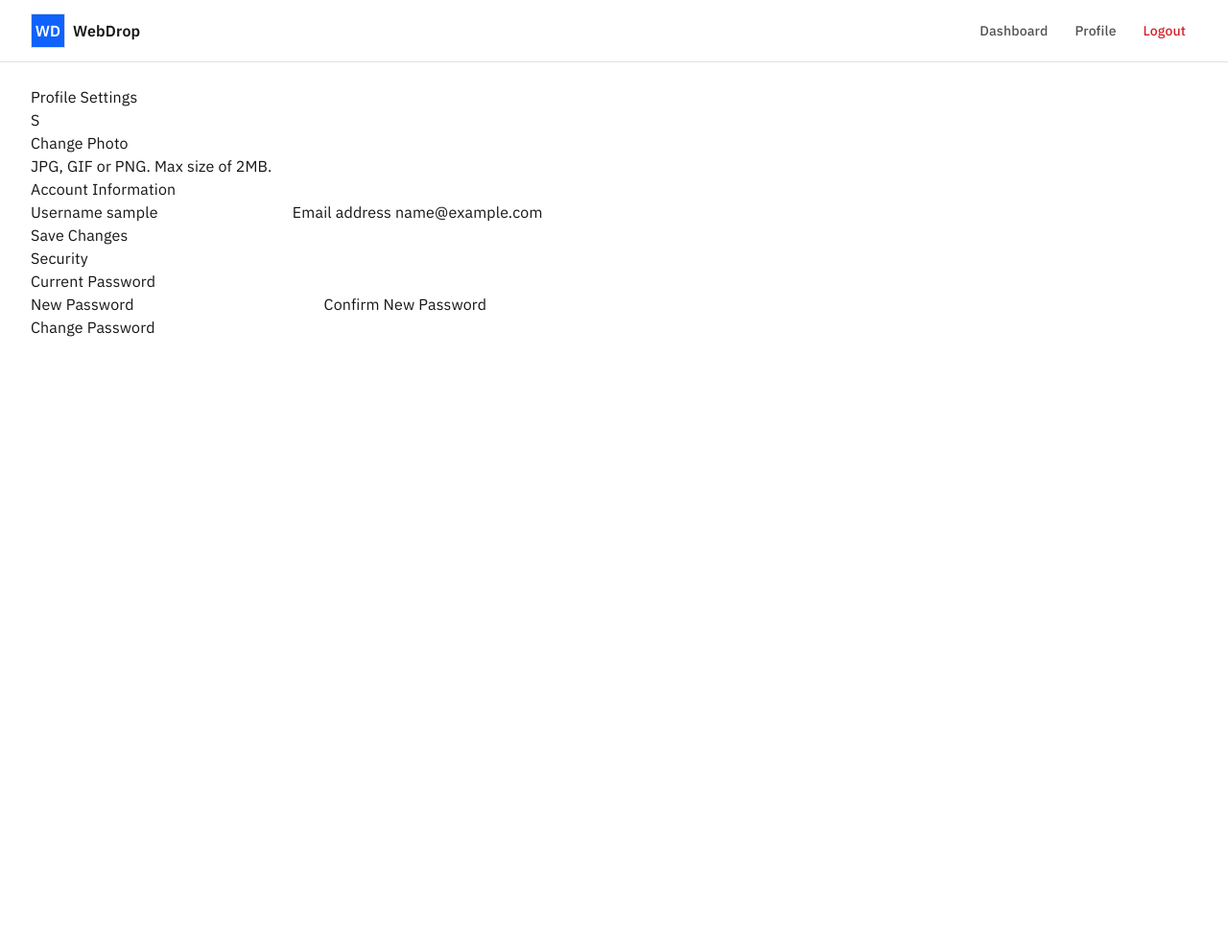
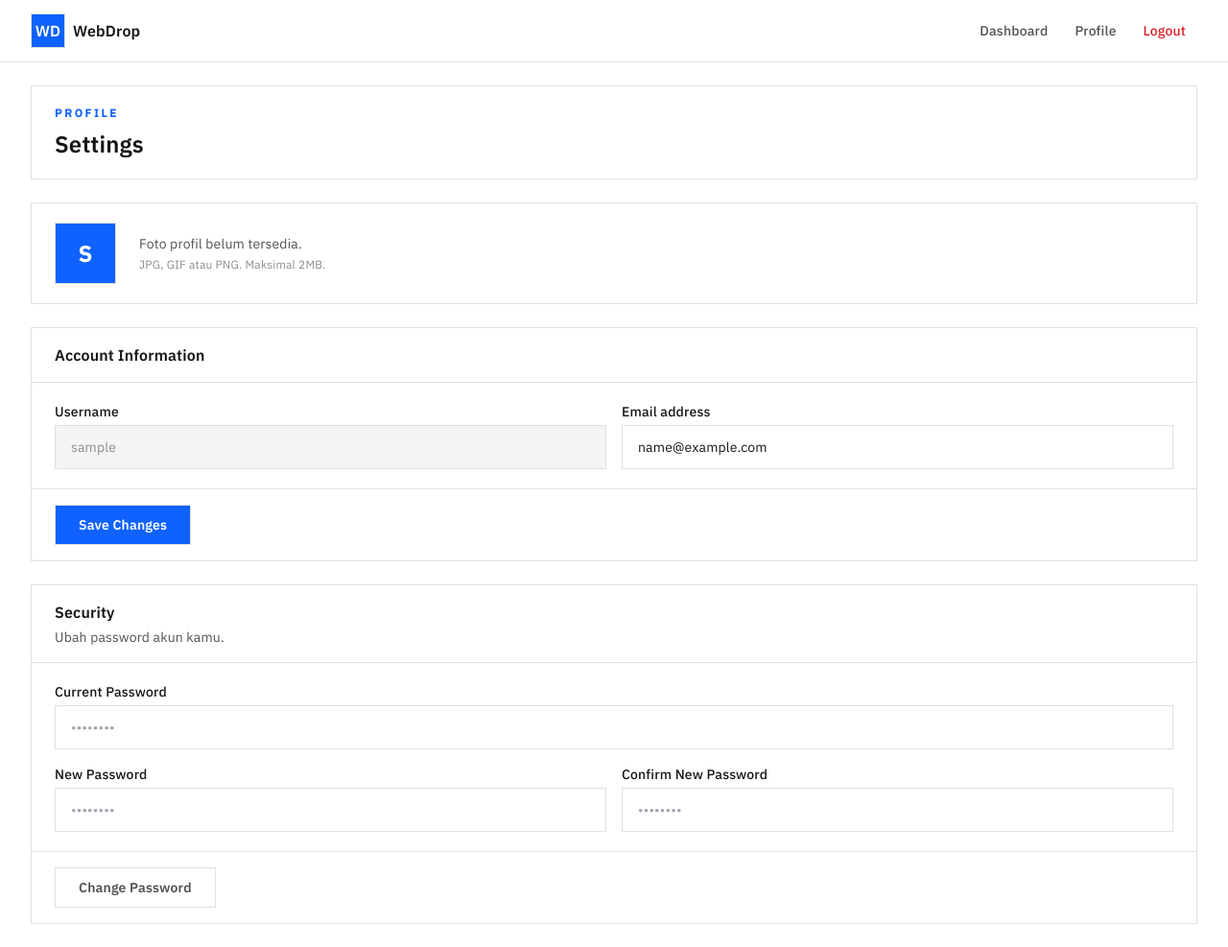
Before and after one commit to FAHMYZAR/WebDrop, a CodeIgniter app: page /database/profile in a window 1280 px wide. Shown: the whole page at 96% size. Before the commit the page ends 351 px from the top, so only its background shows below. Run offline with CodeIgniter, Linux system fonts and the light colour scheme; the visitor is signed in with stand-in values (Sample User, id 1); tables that the repository leaves empty or names only in its code hold one stand-in row (values such as "Sample post"); some libraries are stand-ins or nearby versions.

Commit message:
BetaKuinii

```diff
--- a/application/views/profile/index.php
+++ b/application/views/profile/index.php
@@ -1,58 +1,72 @@
-<section class="settings-wrap">
-    <h1>Profile Settings</h1>
-
-    <div class="settings-card settings-card--photo">
-        <div class="avatar-shell">
-            <div class="avatar-circle"><?php echo strtoupper(substr($profile_user->username, 0, 1)); ?></div>
+<section class="space-y-6">
+    <div class="border border-[#e0e0e0] bg-white px-6 py-5">
+        <div class="flex items-start justify-between gap-4">
             <div>
-                <button type="button" class="secondary-button" disabled>Change Photo</button>
-                <p>JPG, GIF or PNG. Max size of 2MB.</p>
+                <p class="text-xs font-bold uppercase tracking-[0.2em] text-[#0f62fe]">Profile</p>
+                <h1 class="mt-2 text-2xl font-semibold text-[#161616]">Settings</h1>
             </div>
         </div>
     </div>
 
-    <div class="settings-card">
-        <div class="settings-card__head">
-            <h2>Account Information</h2>
+    <div class="border border-[#e0e0e0] bg-white px-6 py-5">
+        <div class="flex items-center gap-6">
+            <div class="flex h-16 w-16 items-center justify-center border border-[#0f62fe] bg-[#0f62fe] text-2xl font-bold text-white">
+                <?php echo strtoupper(substr($profile_user->username, 0, 1)); ?>
+            </div>
+            <div>
+                <p class="text-sm text-[#525252]">Foto profil belum tersedia.</p>
+                <p class="mt-1 text-xs text-[#8d8d8d]">JPG, GIF atau PNG. Maksimal 2MB.</p>
+            </div>
         </div>
-        <?php echo form_open('profile', array('class' => 'settings-form')); ?>
-            <div class="settings-grid">
-                <label>
-                    <span>Username</span>
-                    <input type="text" value="<?php echo html_escape($profile_user->username); ?>" readonly>
-                </label>
-                <label>
-                    <span>Email address</span>
-                    <input type="email" name="email" value="<?php echo html_escape($profile_user->email); ?>" required>
-                </label>
+    </div>
+
+    <div class="border border-[#e0e0e0] bg-white">
+        <div class="border-b border-[#e0e0e0] px-6 py-4">
+            <h2 class="text-base font-semibold text-[#161616]">Account Information</h2>
+        </div>
+        <?php echo form_open('profile'); ?>
+            <div class="space-y-4 px-6 py-5">
+                <div class="grid gap-4 sm:grid-cols-2">
+                    <label class="block">
+                        <span class="mb-1 block text-sm font-medium text-[#161616]">Username</span>
+                        <input type="text" value="<?php echo html_escape($profile_user->username); ?>" readonly class="w-full border border-[#e0e0e0] bg-[#f4f4f4] px-4 py-3 text-sm text-[#8d8d8d]">
+                    </label>
+                    <label class="block">
+                        <span class="mb-1 block text-sm font-medium text-[#161616]">Email address</span>
+                        <input type="email" name="email" value="<?php echo html_escape($profile_user->email); ?>" required class="w-full border border-[#e0e0e0] bg-white px-4 py-3 text-sm outline-none focus:border-[#0f62fe]">
+                    </label>
+                </div>
             </div>
-            <div class="settings-actions">
-                <button type="submit" class="primary-link primary-link--button">Save Changes</button>
+            <div class="border-t border-[#e0e0e0] px-6 py-4">
+                <button type="submit" class="border border-[#0f62fe] bg-[#0f62fe] px-6 py-2.5 text-sm font-semibold text-white hover:bg-[#0353e9]">Save Changes</button>
             </div>
         <?php echo form_close(); ?>
     </div>
 
-    <div class="settings-card">
-        <div class="settings-card__head">
-            <h2>Security</h2>
+    <div class="border border-[#e0e0e0] bg-white">
+        <div class="border-b border-[#e0e0e0] px-6 py-4">
+            <h2 class="text-base font-semibold text-[#161616]">Security</h2>
+            <p class="mt-1 text-sm text-[#525252]">Ubah password akun kamu.</p>
         </div>
-        <?php echo form_open('profile/password', array('class' => 'settings-form')); ?>
-            <label class="settings-single">
-                <span>Current Password</span>
-                <input type="password" name="current_password" required>
-            </label>
-            <div class="settings-grid">
-                <label>
-                    <span>New Password</span>
-                    <input type="password" name="new_password" required>
+        <?php echo form_open('profile/password'); ?>
+            <div class="space-y-4 px-6 py-5">
+                <label class="block">
+                    <span class="mb-1 block text-sm font-medium text-[#161616]">Current Password</span>
+                    <input type="password" name="current_password" required class="w-full border border-[#e0e0e0] bg-white px-4 py-3 text-sm outline-none focus:border-[#0f62fe]" placeholder="••••••••">
                 </label>
-                <label>
-                    <span>Confirm New Password</span>
-                    <input type="password" name="confirm_password" required>
-                </label>
+                <div class="grid gap-4 sm:grid-cols-2">
+                    <label class="block">
+                        <span class="mb-1 block text-sm font-medium text-[#161616]">New Password</span>
+                        <input type="password" name="new_password" required class="w-full border border-[#e0e0e0] bg-white px-4 py-3 text-sm outline-none focus:border-[#0f62fe]" placeholder="••••••••">
+                    </label>
+                    <label class="block">
+                        <span class="mb-1 block text-sm font-medium text-[#161616]">Confirm New Password</span>
+                        <input type="password" name="confirm_password" required class="w-full border border-[#e0e0e0] bg-white px-4 py-3 text-sm outline-none focus:border-[#0f62fe]" placeholder="••••••••">
+                    </label>
+                </div>
             </div>
-            <div class="settings-actions">
-                <button type="submit" class="secondary-button">Change Password</button>
+            <div class="border-t border-[#e0e0e0] px-6 py-4">
+                <button type="submit" class="border border-[#e0e0e0] bg-white px-6 py-2.5 text-sm font-semibold text-[#525252] hover:bg-[#f4f4f4]">Change Password</button>
             </div>
         <?php echo form_close(); ?>
     </div>
```
Also changed, not shown: application/views/auth/login.php (+24 -16 lines), application/views/auth/register.php (+34 -24 lines).
